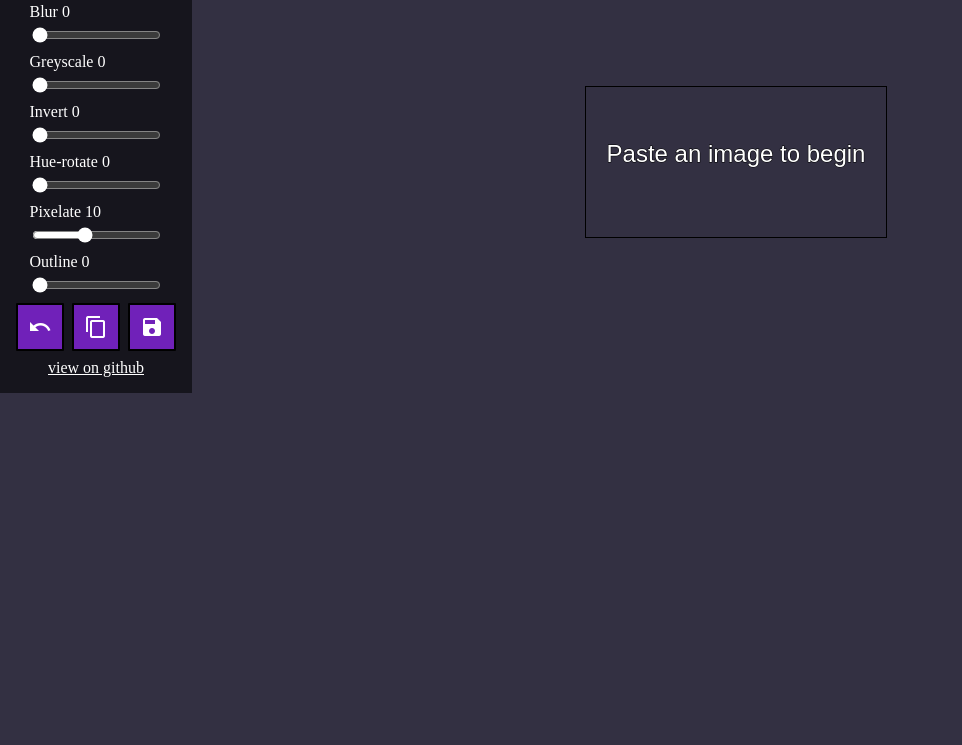
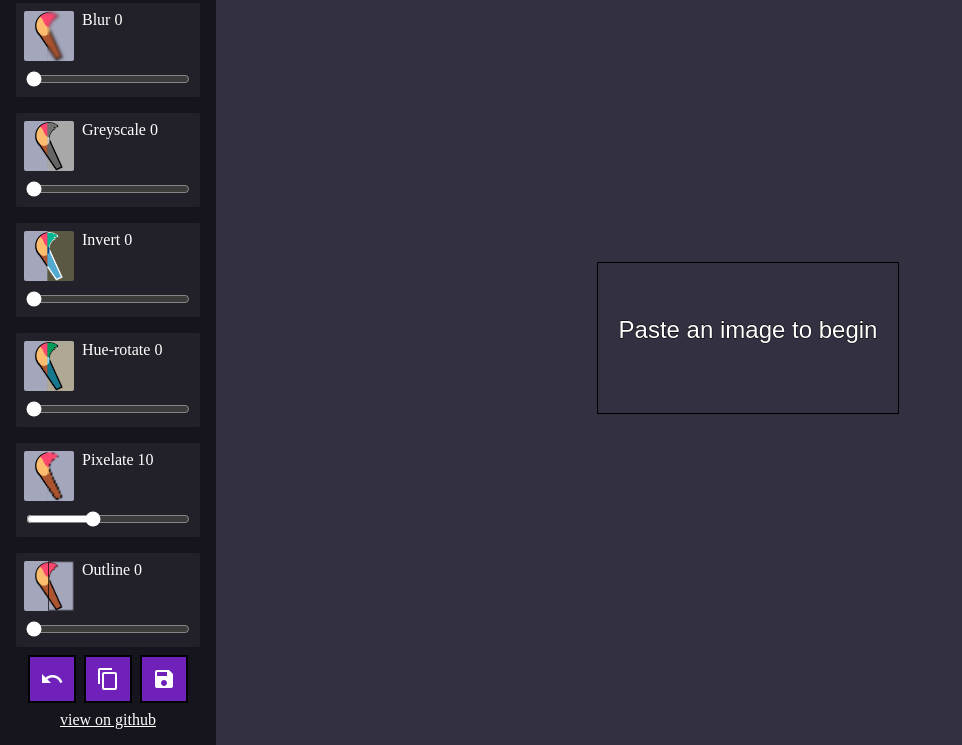
Before and after one commit to Box-Of-Hats/quick-pixelizer, a website built with Parcel: page index.html in a window 1280 px wide. Shown: the part 69-814 px from the top of the page, without its empty margins (0-962 px from the left). Built offline with nearby package versions, Linux system fonts and the light colour scheme.

Commit message:
add filter icons

```diff
--- a/index.html
+++ b/index.html
@@ -14,9 +14,9 @@
 
 	<body class="image-editor">
 		<ul class="notifications"></ul>
-		<ul class="image-editor__controls">
+		<aside class="image-editor__controls">
 			<h1>Pixelizer</h1>
-		</ul>
+		</aside>
 		<canvas></canvas>
 	</body>
 	<script src="index.ts" type="module"></script>
--- a/index.scss
+++ b/index.scss
@@ -42,9 +42,6 @@ canvas {
 	position: relative;
 	justify-self: center;
 	align-self: center;
-}
-
-canvas:active {
 	cursor: crosshair;
 }
 
@@ -53,15 +50,34 @@ canvas:active {
 	display: flex;
 	align-items: flex-start;
 	flex-direction: row;
+	height: 100vh;
 
 	display: grid;
 	grid-template-columns: 1fr 9fr;
 	align-items: flex-start;
-}
 
-.image-editor li {
-	margin: 0;
-	padding: 0;
+	&__filters {
+		display: flex;
+		flex-direction: column;
+		gap: 1rem;
+		min-width: fit-content;
+	}
+
+	&__controls {
+		padding: 1rem;
+		display: flex;
+		flex-direction: column;
+		align-items: center;
+		gap: 0.5rem;
+		background-color: #0000008f;
+		z-index: 1;
+		height: 100%;
+	}
+
+	&__buttons {
+		display: flex;
+		gap: 0.5rem;
+	}
 }
 
 .image-editor li,
@@ -70,38 +86,9 @@ canvas:active {
 	margin: 0;
 }
 
-.image-editor__filters {
-	display: flex;
-	flex-direction: column;
-	gap: 0.5rem;
-	min-width: fit-content;
-}
-
-.image-editor__controls {
-	padding: 1rem;
-	display: flex;
-	flex-direction: column;
-	align-items: center;
-	gap: 0.5rem;
-	background-color: #0000008f;
-	z-index: 1;
-}
-
-.image-editor__buttons {
-	display: flex;
-	gap: 0.5rem;
-}
-
 * {
 	color: $white;
 	accent-color: $white;
-}
-
-.image-editor li {
-	display: flex;
-	gap: 0.25rem;
-	flex-direction: column;
-	justify-content: space-between;
 }
 
 button {
@@ -144,19 +131,20 @@ h1 {
 	border-radius: 2px;
 	animation: 2s forwards fade;
 	text-align: left;
-}
 
-.notification--success {
-	background-color: $success;
-}
+	&--success {
+		background-color: $success;
+	}
 
-.notification--fail {
-	background-color: $failure;
+	&--fail {
+		background-color: $failure;
+	}
 }
 
 .notifications {
 	position: fixed;
-	left: 1rem;
+	z-index: 2;
+	right: 1rem;
 	bottom: 1rem;
 	display: flex;
 	flex-direction: column;
@@ -164,3 +152,26 @@ h1 {
 	margin: 0;
 	padding: 0;
 }
+
+.filter {
+	$iconSize: 50px;
+	display: grid;
+	grid-template-columns: $iconSize minmax(110px, auto);
+	grid-template-rows: auto auto;
+	margin: 0;
+	padding: 0.5rem;
+	gap: 0.5rem;
+	border-radius: 2px;
+	background-color: rgba($white, 0.05);
+
+	&__icon {
+		width: $iconSize;
+		height: $iconSize;
+		border-radius: 2px;
+	}
+
+	&__slider {
+		grid-column-start: 1;
+		grid-column-end: 3;
+	}
+}
--- a/lib/ImageEditor.ts
+++ b/lib/ImageEditor.ts
@@ -4,10 +4,22 @@ import { copyCanvasToClipboard } from "./copyCanvasToClipboard";
 import { createMaterialButton } from "./createMaterialButton";
 import { notify } from "./notify";
 
+//@ts-ignore
+import invertIcon from "../icons/invert.png";
+//@ts-ignore
+import pixelateIcon from "../icons/pixelate.png";
+//@ts-ignore
+import blurIcon from "../icons/blur.png";
+//@ts-ignore
+import greyscaleIcon from "../icons/greyscale.png";
+//@ts-ignore
+import hueRotateIcon from "../icons/hueRotate.png";
+//@ts-ignore
+import outlineIcon from "../icons/outline.png";
+
 /**
  * An image editor component
  */
-
 export class ImageEditor {
 	private selections: Rectangle[] = [];
 	private startMouse: Point | undefined;
@@ -37,6 +49,7 @@ export class ImageEditor {
 			default: 0,
 			getString: (value) =>
 				`blur(${value}px) blur(${parseInt(value) / 2}px)`,
+			icon: blurIcon,
 		},
 		greyscale: {
 			min: 0,
@@ -45,6 +58,7 @@ export class ImageEditor {
 			default: 0,
 			label: "Greyscale",
 			getString: (value) => `grayscale(${value})`,
+			icon: greyscaleIcon,
 		},
 		invert: {
 			min: 0,
@@ -53,6 +67,7 @@ export class ImageEditor {
 			default: 0,
 			label: "Invert",
 			getString: (value) => `invert(${value}%)`,
+			icon: invertIcon,
 		},
 		"hue-rotate": {
 			min: 0,
@@ -61,6 +76,7 @@ export class ImageEditor {
 			default: 0,
 			label: "Hue-rotate",
 			getString: (value) => `hue-rotate(${value}deg)`,
+			icon: hueRotateIcon,
 		},
 		pixelate: {
 			min: 0,
@@ -69,6 +85,7 @@ export class ImageEditor {
 			default: 10,
 			label: "Pixelate",
 			getString: (value) => "", //Pixelation happens elsewhere
+			icon: pixelateIcon,
 		},
 		outline: {
 			default: 0,
@@ -77,6 +94,7 @@ export class ImageEditor {
 			step: 25,
 			getString: () => "",
 			label: "Outline",
+			icon: outlineIcon,
 		},
 	};
 
@@ -116,7 +134,13 @@ export class ImageEditor {
 			const filter = this.filters[filterKey as FilterType];
 			const filterId = `control--${filterKey}`;
 
+			// Filter container
+			const filterContainer = document.createElement("li");
+			filterContainer.classList.add("filter");
+
+			// Filter input
 			const filterInput = document.createElement("input");
+			filterInput.classList.add("filter__slider");
 			filterInput.type = "range";
 			filterInput.min = filter.min.toString();
 			filterInput.max = filter.max.toString();
@@ -125,17 +149,27 @@ export class ImageEditor {
 			filterInput.value = filter.default.toString();
 			filter.input = filterInput;
 
+			// Filter label
 			const filterLabel = document.createElement("label");
 			filterLabel.innerText = `${filter.label} ${filterInput.value}`;
 			filterLabel.htmlFor = filterId;
 			filterLabel.draggable = false;
 
-			const filterContainer = document.createElement("li");
+			// Filter icon
+			const filterImage = document.createElement("img");
+			filterImage.classList.add("filter__icon");
+			filterImage.ariaHidden = "true";
+			filterImage.src = filter.icon;
+
+			// Add elements to the filter
+			filterContainer.appendChild(filterImage);
 			filterContainer.appendChild(filterLabel);
 			filterContainer.appendChild(filterInput);
 
+			// Add filter to the main filters list
 			filtersContainer.appendChild(filterContainer);
 			filterInput.addEventListener("change", (ev) => {
+				filterLabel.innerText = `${filter.label} ${filterInput.value}`;
 				this.reRender();
 			});
 			filterInput.addEventListener("mousemove", () => {
--- a/types/Filter.ts
+++ b/types/Filter.ts
@@ -6,4 +6,5 @@ export interface Filter {
 	input?: HTMLInputElement;
 	getString: (value: string) => string;
 	default: number;
+	icon: string;
 }
```
Also changed, not shown: icons/blur.png (added), icons/greyscale.png (added), icons/hueRotate.png (added), icons/invert.png (added), icons/outline.png (added), icons/pixelate.png (added).
